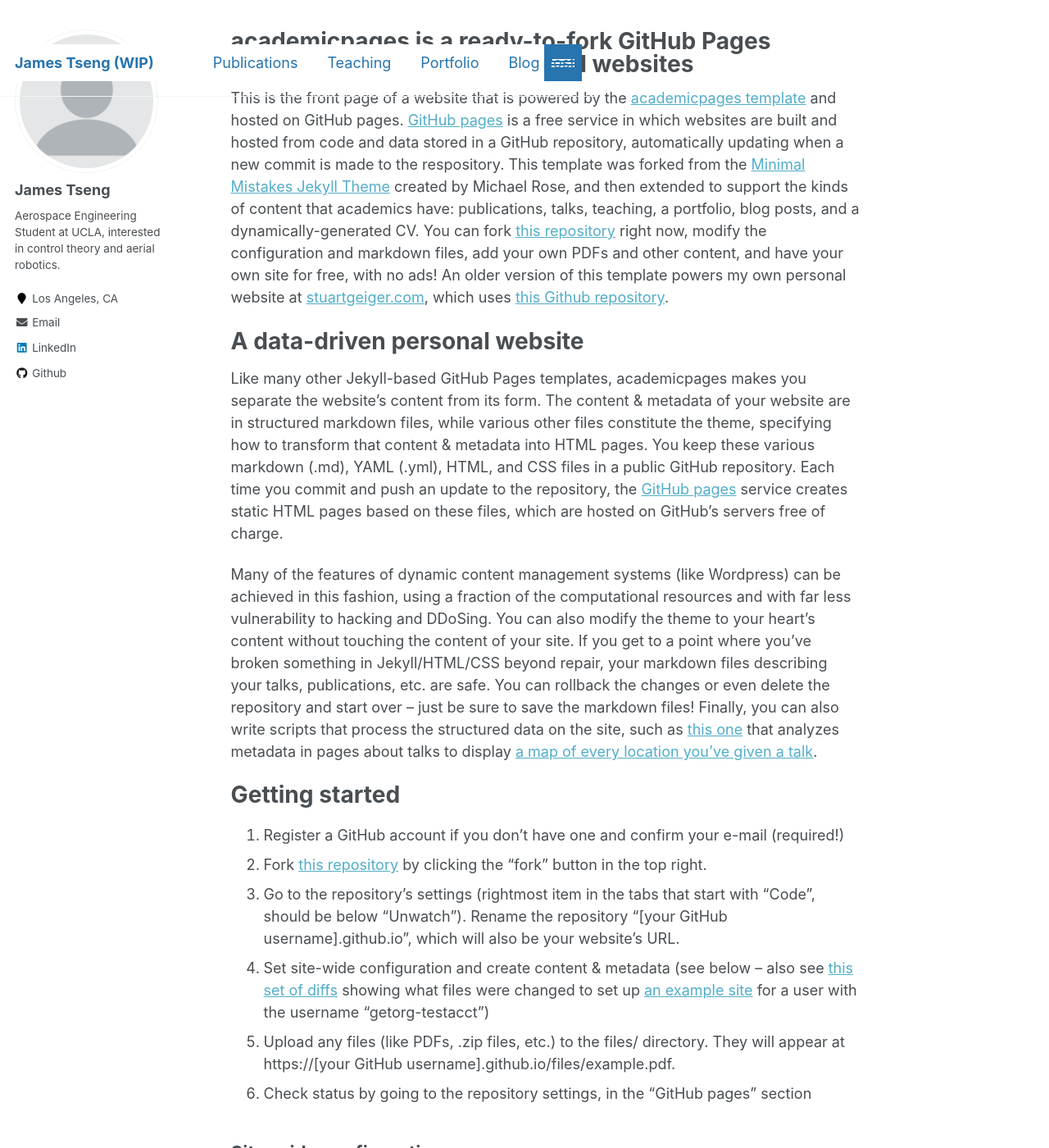
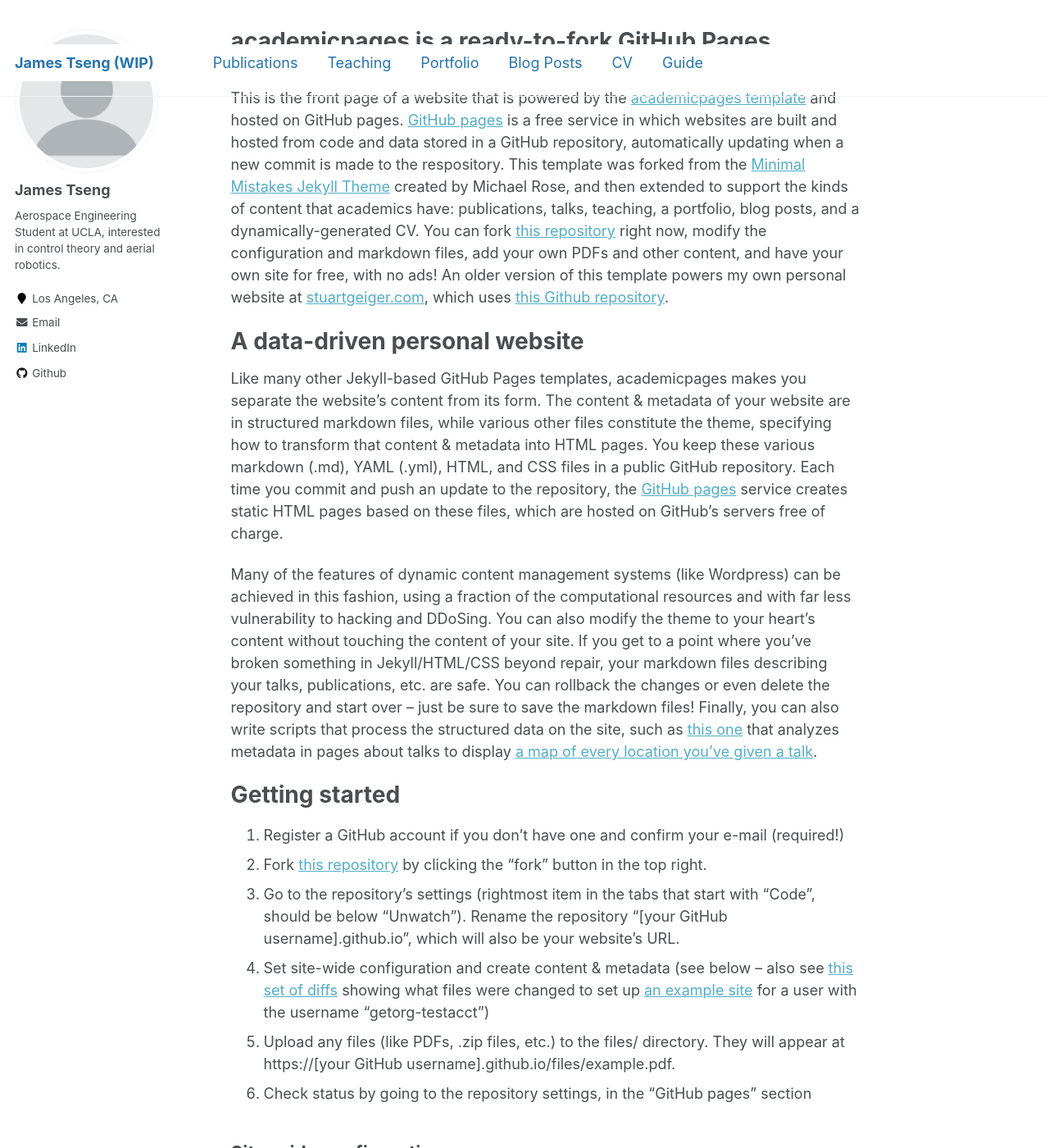
Before and after one commit to jtfa22/jtfa22-github.io, a Jekyll site: the page built from _pages/about.md, in a window 1280 px wide and 1400 px high. Shown: the whole window at 82% size. Built offline with Jekyll 4.4.1, drawn with Linux system fonts in a browser that asks for light colours.

Commit message:
Attempt fix header take 2

```diff
--- a/_sass/_masthead.scss
+++ b/_sass/_masthead.scss
@@ -4,6 +4,7 @@
 
 .masthead {
   position: fixed;
+  width: 100%;
   // position: relative;
   border-bottom: 1px solid $border-color;
   -webkit-animation: intro 0.3s both;
```
Also changed, not shown: README.md (+2 -0 lines).
